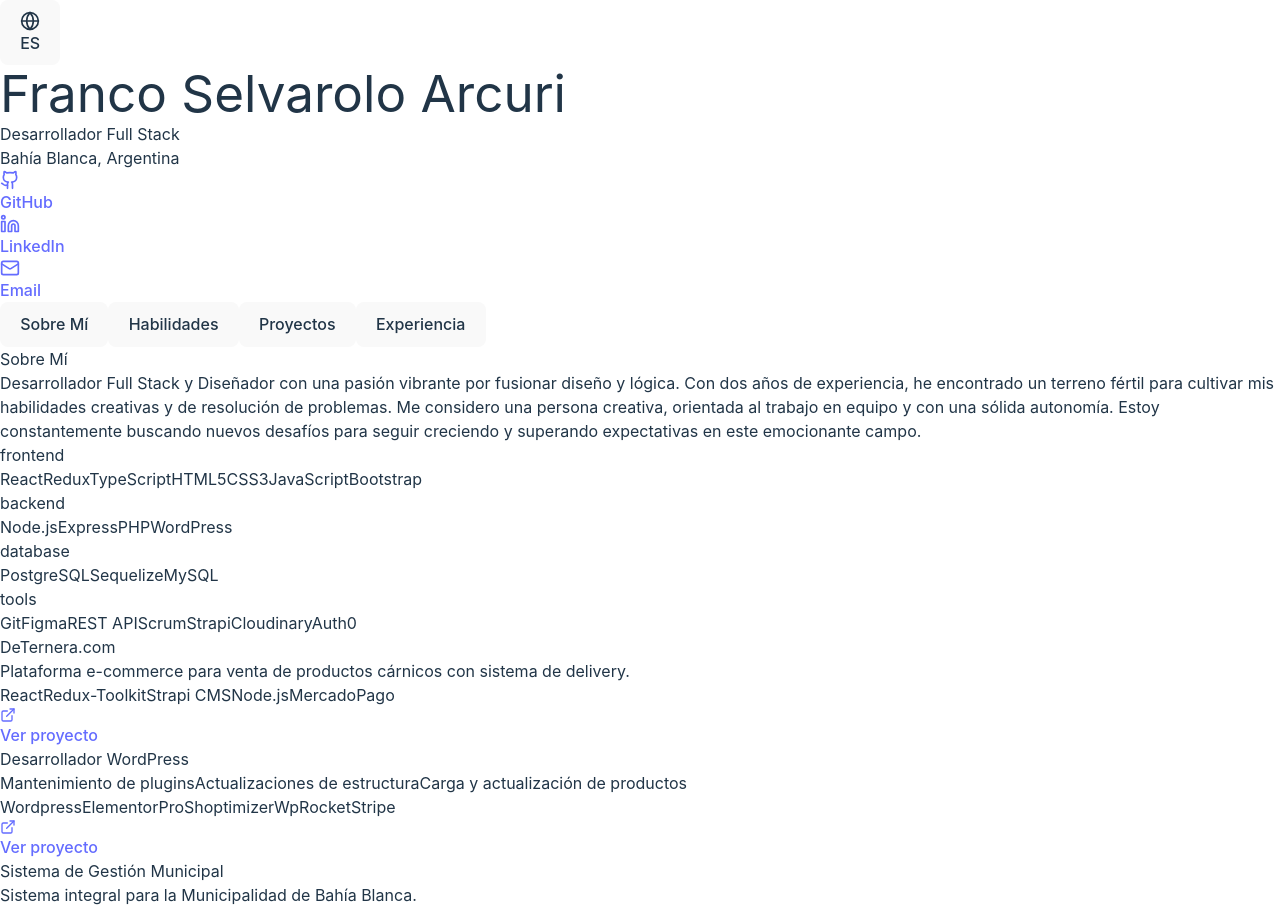
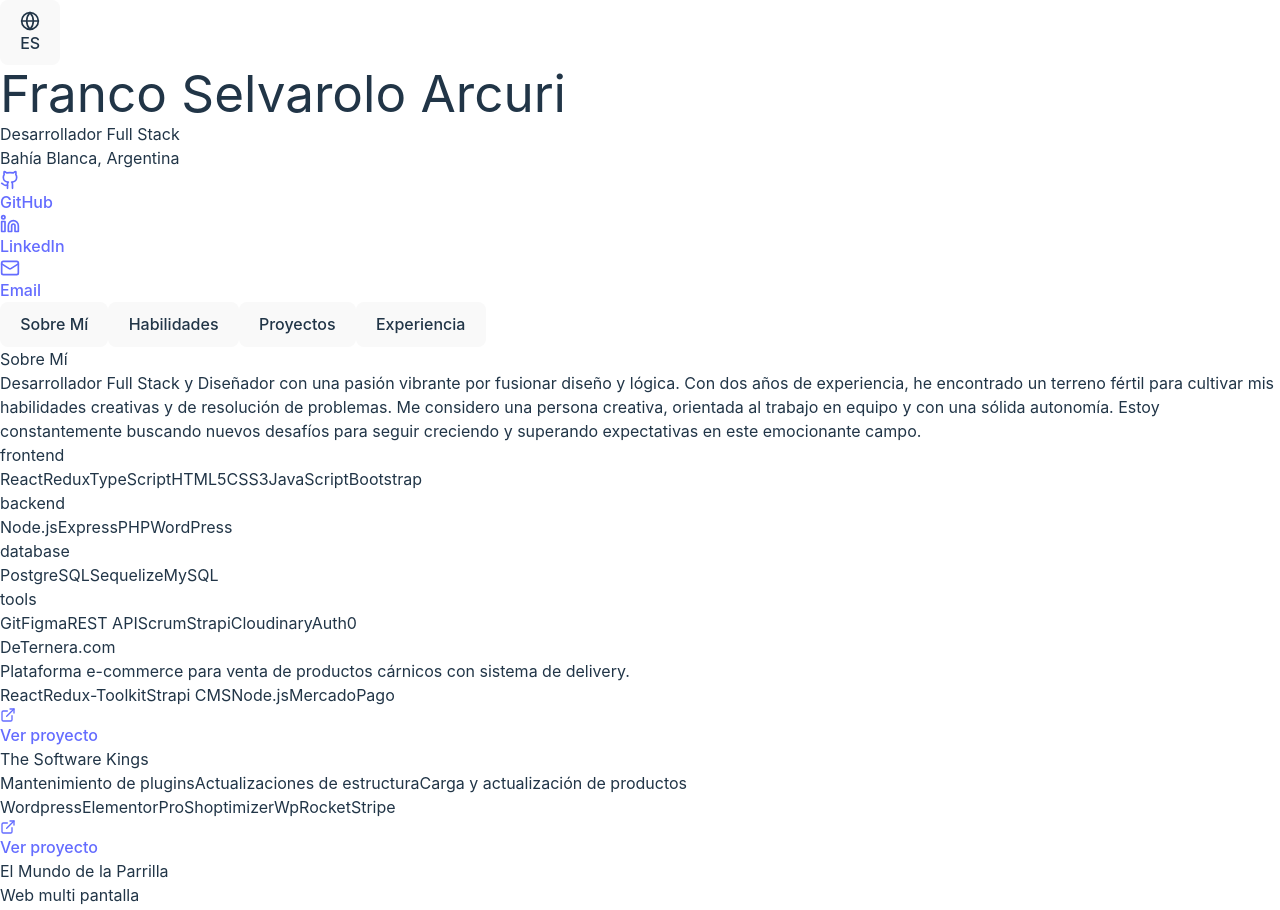
Before and after one commit to Fras28/Portfolio, a React (Vite) app: page / in a window 1280 px wide. Shown: the top 910 px of the page. Built offline with nearby package versions, Linux system fonts and the light colour scheme.

Commit message:
actualizacion de data

```diff
--- a/src/components/Portfolio.jsx
+++ b/src/components/Portfolio.jsx
@@ -180,7 +180,7 @@ const Portfolio = () => {
         ]
       },
       {
-        title: 'Desarrollador WordPress',
+        title: 'The Software Kings',
         description: ['Mantenimiento de plugins',
         'Actualizaciones de estructura',
         'Carga y actualización de productos'],
@@ -192,6 +192,17 @@ const Portfolio = () => {
           'Sistema de autenticación con Google',
           'Gestión de pedidos, Polls e Idiomas',
           'Panel de administración completo'
+        ]
+      },
+      {
+        title: 'El Mundo de la Parrilla',
+        description: 'Web multi pantalla ',
+        stack: ['React', 'Redux-Toolkit', 'Node.js'],
+        link: 'https://www.elmundodelaparrilla.com/',
+        details: [
+          'Desarrollo full stack',
+          'Integración de envio de mails',
+          'Gestión de reservas',
         ]
       },
       {
@@ -258,6 +269,34 @@ const Portfolio = () => {
           'Google authentication system',
           'Order and delivery management',
           'Complete admin panel'
+        ]
+      },
+      {
+        title: 'The Software Kings',
+        description: [
+          'Plugin maintenance',
+          'Structure updates',
+          'Product loading and updates'
+        ],
+        stack: ['Wordpress', 'ElementorPro', 'Shoptimizer', 'WpRocket', 'Stripe'],
+        link: 'https://thesoftwarekings.com',
+        details: [
+          'Full stack e-commerce development',
+          'Stripe/PayPal payment integration',
+          'Google authentication system',
+          'Order management, Polls and Languages',
+          'Complete admin panel'
+        ]
+      },
+      {
+        title: 'El Mundo de la Parrilla',
+        description: 'Multi-screen website',
+        stack: ['React', 'Redux-Toolkit', 'Node.js'],
+        link: 'https://www.elmundodelaparrilla.com/',
+        details: [
+          'Full stack development',
+          'Email integration',
+          'Reservation management'
         ]
       },
       {
```
